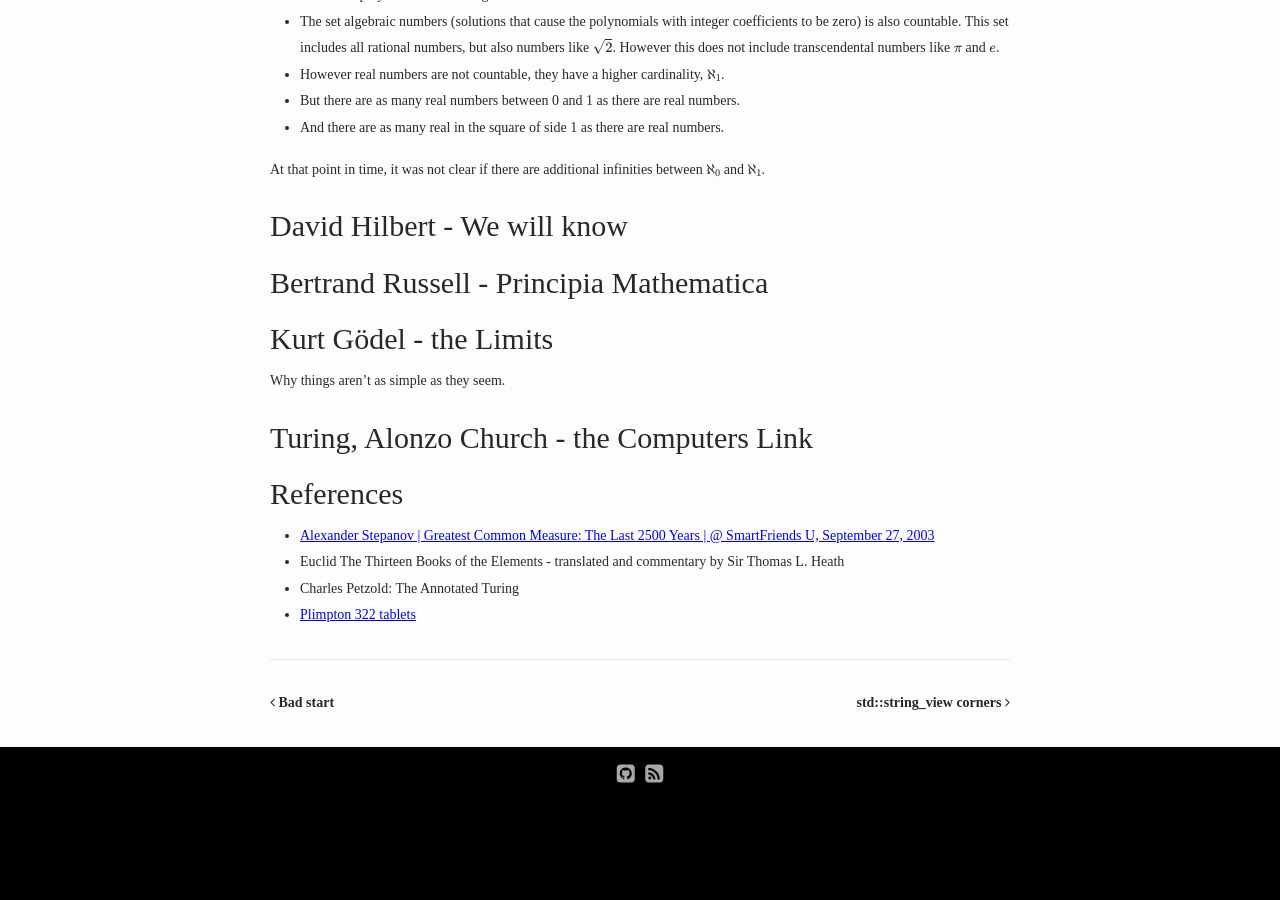
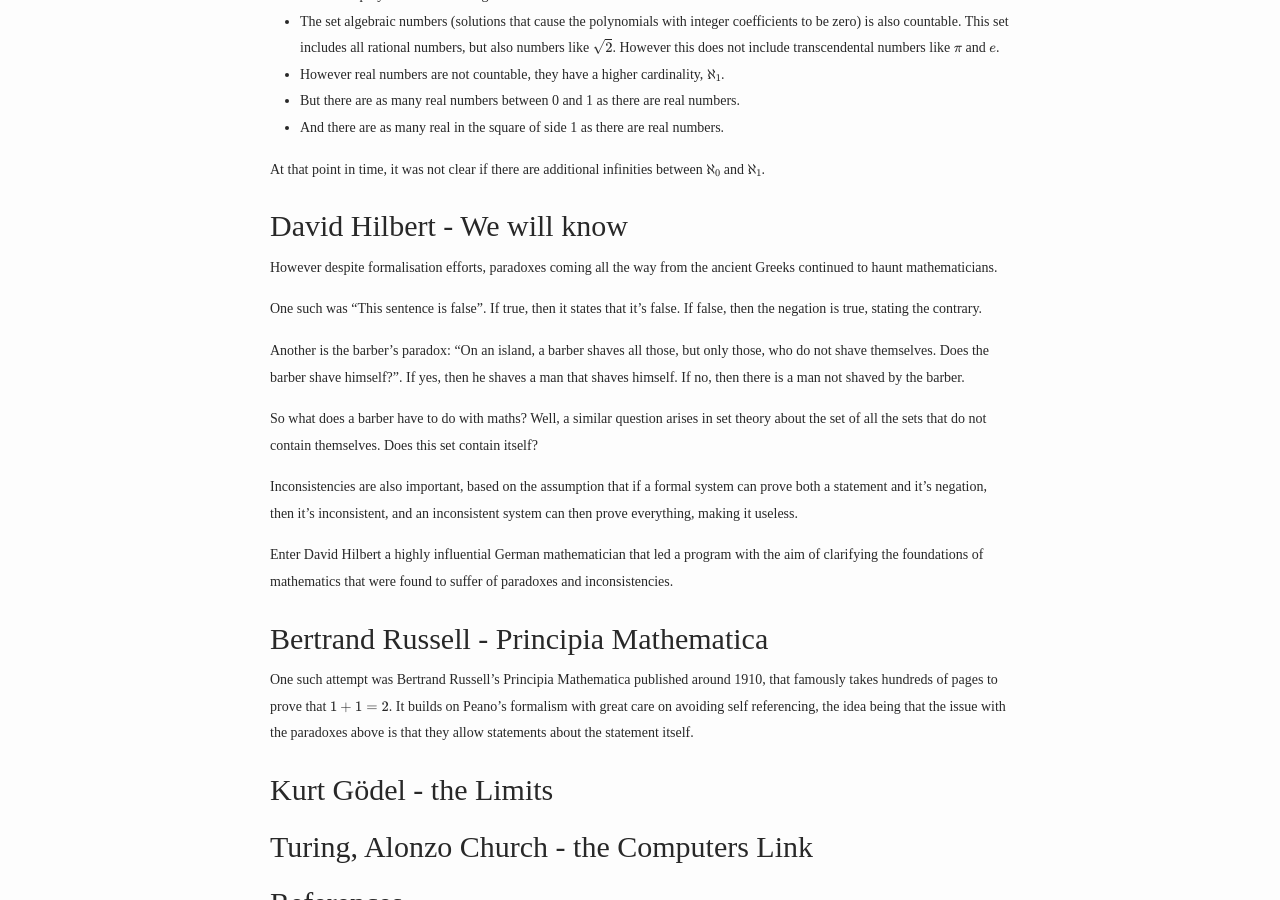
Before and after one commit to bajamircea/bajamircea.github.io, a Jekyll site: the page built from _posts/2018-11-07-maths-history.markdown, in a window 1280 px wide and 900 px high, scrolled down 4894 px. Built offline with Jekyll 4.4.1, drawn with Linux system fonts in a browser that asks for light colours; nearby versions of some CDN libraries; formulas are drawn with MathJax 3; before the commit the page ends 5695 px from its top, so only the background shows below that; some of the changed text lies outside the part shown.

Commit message:
Hilbert Russell

```diff
--- a/_posts/2018-11-07-maths-history.markdown
+++ b/_posts/2018-11-07-maths-history.markdown
@@ -4,7 +4,7 @@ title: "Mathematics History"
 categories: maths history
 ---
 
-Very short mathematics history
+Very short mathematics history. Also very wrong, but approximately right.
 
 **TODO: this is work in progress**
 
@@ -244,13 +244,46 @@ Based on these definitions, he derived (in increasing order of complexity):
 At that point in time, it was not clear if there are additional infinities
 between $$\aleph_0$$ and $$\aleph_1$$.
 
+
 # David Hilbert - We will know
+
+However despite formalisation efforts, paradoxes coming all the way from the
+ancient Greeks continued to haunt mathematicians.
+
+One such was "This sentence is false". If true, then it states that it's false.
+If false, then the negation is true, stating the contrary.
+
+Another is the barber's paradox: "On an island, a barber shaves all those, but
+only those, who do not shave themselves. Does the barber shave himself?". If
+yes, then he shaves a man that shaves himself. If no, then there is a man not
+shaved by the barber.
+
+So what does a barber have to do with maths? Well, a similar question arises in
+set theory about the set of all the sets that do not contain themselves. Does
+this set contain itself?
+
+Inconsistencies are also important, based on the assumption that if a formal
+system can prove both a statement and it's negation, then it's inconsistent,
+and an inconsistent system can then prove everything, making it useless.
+
+Enter David Hilbert a highly influential German mathematician that led a
+program with the aim of clarifying the foundations of mathematics that were
+found to suffer of paradoxes and inconsistencies.
+
 
 # Bertrand Russell - Principia Mathematica
 
+One such attempt was Bertrand Russell's Principia Mathematica published around
+1910, that famously takes hundreds of pages to prove that $$1 + 1 = 2$$.
+It builds on Peano's formalism with great care on avoiding self referencing,
+the idea being that the issue with the paradoxes above is that they allow
+statements about the statement itself.
+
+
 # Kurt Gödel - the Limits
 
-Why things aren't as simple as they seem.
+
+
 
 # Turing, Alonzo Church - the Computers Link
 
```
